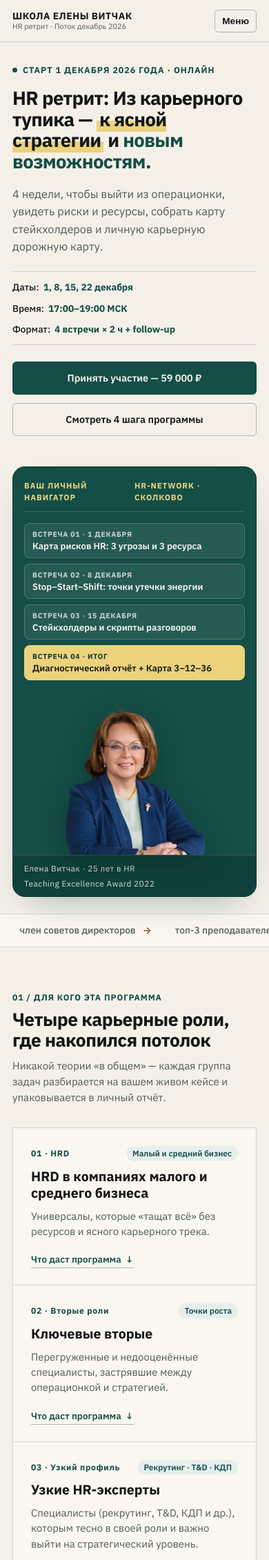
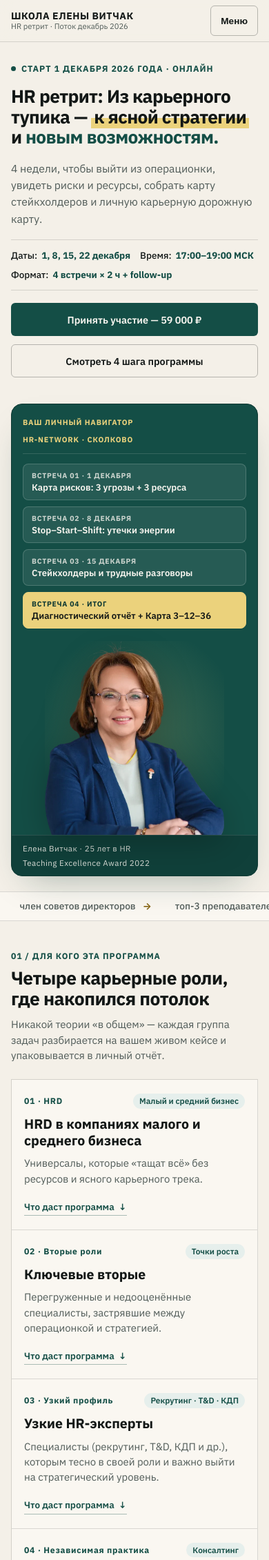
Before and after one commit to gasanovaz/hr-retreat, a PHP site: page / in a window 390 px wide. Shown: the top 2261 px of the page at 69% size. Run offline with PHP 8.4, Linux system fonts and the light colour scheme.

Commit message:
Perfect portrait proportions, card symmetry & 100% mobile optimization

```diff
--- a/index.html
+++ b/index.html
@@ -2,7 +2,8 @@
 <html lang="ru">
 <head>
   <meta charset="UTF-8">
-  <meta name="viewport" content="width=device-width, initial-scale=1.0">
+  <meta name="viewport" content="width=device-width, initial-scale=1.0, viewport-fit=cover">
+  <meta name="theme-color" content="#144E46">
   <meta name="robots" content="noindex, nofollow">
   <title>HR ретрит: Из карьерного тупика — к ясной стратегии и новым возможностям · Школа Елены Витчак</title>
   <meta name="description" content="4 недели практики с Еленой Витчак (Сколково, 25 лет в HR), чтобы выйти из операционки, увидеть риски и ресурсы, собрать карту стейкхолдеров и карьерную дорожную карту 3–12–36.">
@@ -96,15 +97,15 @@
             <div class="navigator-nodes">
               <div class="nav-node">
                 <div class="nav-node-k">Встреча 01 · 1 декабря</div>
-                <div class="nav-node-v">Карта рисков HR: 3 угрозы и 3 ресурса</div>
+                <div class="nav-node-v">Карта рисков: 3 угрозы + 3 ресурса</div>
               </div>
               <div class="nav-node">
                 <div class="nav-node-k">Встреча 02 · 8 декабря</div>
-                <div class="nav-node-v">Stop–Start–Shift: точки утечки энергии</div>
+                <div class="nav-node-v">Stop–Start–Shift: утечки энергии</div>
               </div>
               <div class="nav-node">
                 <div class="nav-node-k">Встреча 03 · 15 декабря</div>
-                <div class="nav-node-v">Стейкхолдеры и скрипты разговоров</div>
+                <div class="nav-node-v">Стейкхолдеры и трудные разговоры</div>
               </div>
               <div class="nav-node is-accent">
                 <div class="nav-node-k">Встреча 04 · Итог</div>
@@ -113,7 +114,7 @@
             </div>
 
             <div class="hero-portrait-wrap">
-              <img src="assets/elena-about.webp" alt="Елена Витчак — автор программы HR ретрит" width="380" height="460">
+              <img src="assets/elena-about.webp" alt="Елена Витчак — автор программы HR ретрит" width="722" height="779" fetchpriority="high" decoding="async">
             </div>
           </div>
 
@@ -349,7 +350,7 @@
           <aside class="author-panel" id="author">
             <div class="author-top">
               <div class="author-photo">
-                <img src="assets/elena-1121.webp" alt="Елена Витчак — профессор бизнес-практики Сколково" width="260" height="320">
+                <img src="assets/elena-1121.webp" alt="Елена Витчак — профессор бизнес-практики Сколково" width="416" height="732" loading="lazy" decoding="async">
               </div>
               <div>
                 <div class="author-quote">«Делаю сложное понятным»</div>
@@ -514,13 +515,13 @@
                   </a>
                 </div>
                 <div class="qr-frame">
-                  <img src="assets/elena-cost.jpg" alt="QR-код для оплаты HR-ретрита через ЮKassa" width="120" height="120">
+                  <img src="assets/elena-cost.jpg" alt="QR-код для оплаты HR-ретрита через ЮKassa" width="120" height="120" loading="lazy" decoding="async">
                   <span>QR ЮKassa</span>
                 </div>
               </div>
 
               <p class="b2b-note">
-                Оплата по счёту осуществляется по запросу — можно направить заявку справа или написать на
+                Оплата по счёту осуществляется по запросу — можно направить через форму заявки или написать на
                 <a href="mailto:hr.retrit@yandex.ru?subject=%D0%A1%D1%87%D1%91%D1%82%20%D0%BD%D0%B0%20%D0%BE%D0%BF%D0%BB%D0%B0%D1%82%D1%83%20HR-%D1%80%D0%B5%D1%82%D1%80%D0%B8%D1%82%D0%B0">hr.retrit@yandex.ru</a>.
                 *Все закрывающие документы будут предоставлены.
               </p>
--- a/styles.css
+++ b/styles.css
@@ -36,6 +36,7 @@ html {
   scroll-behavior: smooth;
   font-size: 16px;
   overflow-x: clip;
+  -webkit-text-size-adjust: 100%;
 }
 
 body {
@@ -47,6 +48,10 @@ body {
   font-feature-settings: "cv02", "cv03", "cv04", "cv11";
   line-height: 1.5;
   -webkit-font-smoothing: antialiased;
+}
+
+a, button, summary, input, textarea, label {
+  touch-action: manipulation;
 }
 
 img {
@@ -238,8 +243,8 @@ section, [id] {
 
 .hero-grid {
   display: grid;
-  grid-template-columns: minmax(0, 1.15fr) minmax(0, 0.95fr);
-  gap: 44px;
+  grid-template-columns: minmax(0, 1.04fr) minmax(0, 1fr);
+  gap: 38px;
   align-items: center;
 }
 
@@ -345,24 +350,27 @@ section, [id] {
 
 .hero-card-body {
   display: grid;
-  grid-template-columns: 1fr 220px;
-  gap: 12px;
+  grid-template-columns: minmax(0, 1fr) 268px;
+  gap: 14px;
   align-items: end;
   padding-top: 16px;
 }
 
 .navigator-nodes {
-  display: flex;
-  flex-direction: column;
-  gap: 8px;
-  padding-bottom: 22px;
+  display: grid;
+  grid-template-rows: repeat(4, 1fr);
+  gap: 9px;
+  padding-bottom: 20px;
 }
 
 .nav-node {
+  display: flex;
+  flex-direction: column;
+  justify-content: center;
   background: rgba(255, 255, 255, 0.08);
   border: 1px solid rgba(250, 247, 241, 0.18);
   border-radius: 8px;
-  padding: 8px 11px;
+  padding: 9px 12px;
   transition: background-color 0.2s ease, border-color 0.2s ease;
 }
 
@@ -393,15 +401,22 @@ section, [id] {
 }
 
 .hero-portrait-wrap {
-  align-self: end;
+  align-self: stretch;
+  display: flex;
+  align-items: flex-end;
+  justify-content: center;
   position: relative;
+  background: radial-gradient(circle at 52% 46%, rgba(235, 210, 124, 0.22) 0%, rgba(235, 210, 124, 0.05) 56%, transparent 74%);
 }
 
 .hero-portrait-wrap img {
   width: 100%;
+  max-width: 268px;
   height: auto;
-  object-fit: cover;
-  filter: drop-shadow(0 8px 20px rgba(0, 0, 0, 0.22));
+  display: block;
+  object-fit: contain;
+  object-position: bottom center;
+  filter: drop-shadow(0 10px 24px rgba(0, 0, 0, 0.24));
 }
 
 .hero-caption-bar {
@@ -721,11 +736,21 @@ section, [id] {
 }
 
 .author-photo {
-  background: var(--bg);
+  background: linear-gradient(180deg, #faf7f1 0%, #ede6d8 100%);
   border: 1px solid var(--line);
   border-radius: var(--radius-md);
   overflow: hidden;
-  padding-top: 8px;
+  aspect-ratio: 3 / 3.7;
+  display: flex;
+  align-items: flex-end;
+  justify-content: center;
+}
+
+.author-photo img {
+  width: 100%;
+  height: 100%;
+  object-fit: cover;
+  object-position: top center;
 }
 
 .author-quote {
@@ -1180,28 +1205,62 @@ section, [id] {
 
 @media (max-width: 680px) {
   .wrap {
-    padding: 0 18px;
+    padding: 0 16px;
+  }
+  .sec {
+    padding: 42px 0;
+  }
+  .sec-header {
+    margin-bottom: 22px;
   }
   .header-inner {
     min-height: 60px;
     gap: 10px;
   }
   .brand-title {
-    font-size: 0.86rem;
+    font-size: 0.88rem;
   }
   .brand-sub {
-    font-size: 0.68rem;
+    font-size: 0.7rem;
   }
   .header-actions .btn-sm {
     display: none;
   }
+  .burger {
+    min-height: 44px;
+    padding: 8px 14px;
+    align-items: center;
+  }
+  .mobile-nav {
+    padding: 12px 16px 18px;
+    gap: 2px;
+  }
+  .mobile-nav a {
+    padding: 11px 0;
+    border-bottom: 1px solid var(--line);
+  }
+  .mobile-nav a:last-child {
+    border-bottom: none;
+  }
   .hero {
-    padding: 26px 0 24px;
+    padding: 24px 0 22px;
   }
   .hero h1 {
-    font-size: 1.72rem;
-    line-height: 1.12;
-    overflow-wrap: anywhere;
+    font-size: clamp(1.64rem, 6.5vw, 2.02rem);
+    line-height: 1.13;
+    overflow-wrap: break-word;
+  }
+  .hero-lead {
+    font-size: 0.98rem;
+    margin-bottom: 18px;
+  }
+  .hero-meta-line {
+    font-size: 0.84rem;
+    gap: 8px 14px;
+    margin-bottom: 18px;
+  }
+  .btn {
+    min-height: 48px;
   }
   .hero-cta-row .btn {
     width: 100%;
@@ -1210,44 +1269,115 @@ section, [id] {
   }
   .hero-card {
     padding: 18px 16px 0;
+    border-radius: 16px;
+  }
+  .hero-card-top {
+    font-size: 0.68rem;
+    gap: 8px;
+    flex-wrap: wrap;
+  }
+  .hero-card-body {
+    grid-template-columns: 1fr;
+    gap: 14px;
+    padding-top: 14px;
+  }
+  .navigator-nodes {
+    grid-template-rows: none;
+    padding-bottom: 4px;
+  }
+  .hero-portrait-wrap {
+    width: 100%;
+    max-width: 260px;
+    margin: 0 auto;
+  }
+  .hero-portrait-wrap img {
+    max-width: 260px;
   }
   .hero-caption-bar {
     margin: 0 -16px;
     padding: 10px 16px;
     flex-wrap: wrap;
     gap: 4px 12px;
+    font-size: 0.72rem;
   }
-  .hero-card-body {
-    grid-template-columns: 1fr;
-  }
-  .hero-portrait-wrap {
-    max-width: 210px;
-    margin: 0 auto;
+  .ticker {
+    padding: 10px 0;
   }
   .audience-grid,
   .steps-grid {
     grid-template-columns: 1fr;
   }
+  .aud-card,
+  .step-cell {
+    padding: 20px 18px;
+  }
+  .aud-top {
+    flex-wrap: wrap;
+    gap: 6px;
+  }
   .step-cell {
     border-right: none;
   }
+  .checklist {
+    padding: 4px 18px;
+  }
+  .check-item {
+    grid-template-columns: 28px 1fr;
+    padding: 14px 0;
+  }
   .author-top {
     grid-template-columns: 1fr;
+    justify-items: center;
+    text-align: center;
+    gap: 16px;
+    padding: 20px 18px;
+  }
+  .author-bio {
+    text-align: left;
   }
   .author-photo {
-    max-width: 220px;
+    width: 210px;
+    max-width: 210px;
+    aspect-ratio: 3 / 3.5;
+    margin: 0 auto;
   }
   .author-stats {
     grid-template-columns: repeat(2, 1fr);
+  }
+  .author-stats .stat-cell:nth-child(-n+2) {
+    border-bottom: 1px solid var(--line);
+  }
+  .author-stats .stat-cell:nth-child(2n) {
+    border-right: none;
   }
   .tariff-card,
   .form-card {
     padding: 22px 18px;
   }
+  .tariff-row {
+    flex-wrap: wrap;
+    gap: 2px 12px;
+  }
   .tariff-pay-box {
     grid-template-columns: 1fr;
+    gap: 14px;
   }
   .qr-frame {
-    max-width: 140px;
+    max-width: 150px;
+    margin: 0 auto;
+  }
+  .field input,
+  .field textarea {
+    font-size: 16px;
+    min-height: 48px;
+    padding: 12px 14px;
+  }
+  .faq-item summary {
+    min-height: 52px;
+    padding: 16px 0;
+    font-size: 0.98rem;
+  }
+  .site-footer {
+    padding: 28px 0 36px;
   }
 }
```
Also changed, not shown: assets/elena-1121.webp, assets/elena-about.webp.
